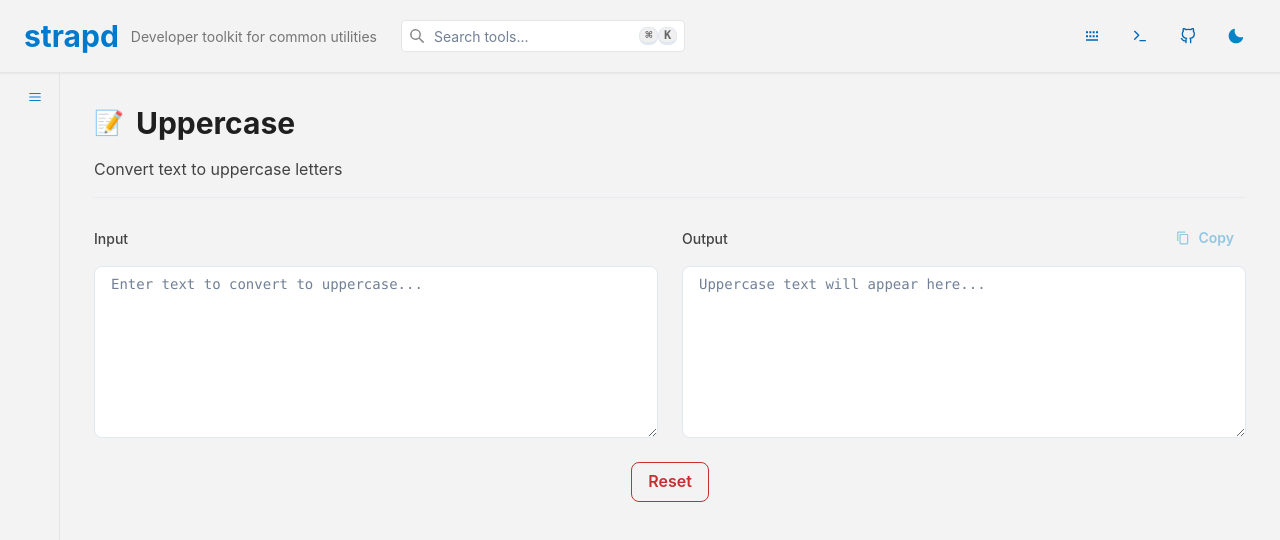
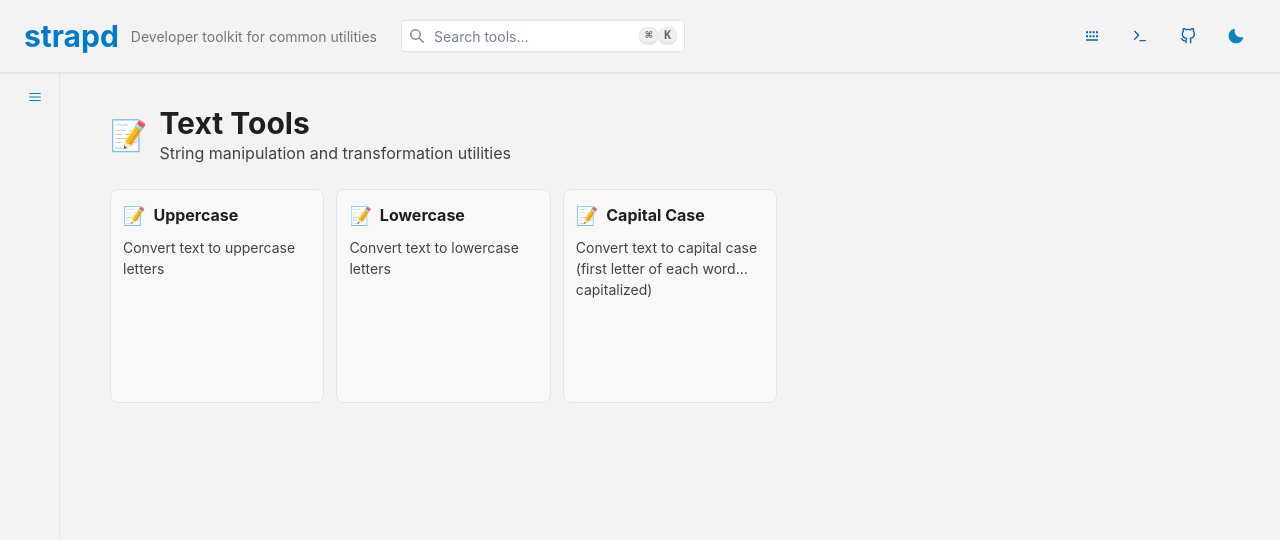
Before and after one commit to dhwaneetbhatt/strapd, a React (Vite) app in the folder webapp/: page / in a window 1280 px wide. Before the commit this address led to /#/tool/string-uppercase. Shown: the top 540 px of the page. Built offline with nearby package versions, Linux system fonts and the light colour scheme.

Commit message:
Add home page to webapp

```diff
--- a/webapp/src/app.tsx
+++ b/webapp/src/app.tsx
@@ -1,13 +1,13 @@
 import { Route, HashRouter as Router, Routes } from "react-router-dom";
 import { KeyboardProvider } from "./contexts/keyboard-context";
-import { CLI, Tools } from "./pages";
+import { CLI, Home, Tools } from "./pages";
 
 function App() {
   return (
     <KeyboardProvider>
       <Router>
         <Routes>
-          <Route path="/" element={<Tools />} />
+          <Route path="/" element={<Home />} />
           <Route path="/tool/:toolId" element={<Tools />} />
           <Route path="/cli" element={<CLI />} />
         </Routes>
--- a/webapp/src/components/layout/layout.tsx
+++ b/webapp/src/components/layout/layout.tsx
@@ -1,18 +1,25 @@
 import { Box, Flex } from "@chakra-ui/react";
 import type React from "react";
+import { useCommandH, useCommandK, useHelpKey } from "../../hooks/use-keyboard";
 import { Header } from "./header";
 
 interface LayoutProps {
   children: React.ReactNode;
   onSearchOpen?: () => void;
   onHelpOpen?: () => void;
+  onSidebarToggle?: () => void;
 }
 
 export const Layout: React.FC<LayoutProps> = ({
   children,
   onSearchOpen,
   onHelpOpen,
+  onSidebarToggle,
 }) => {
+  // Set up global keyboard shortcuts
+  useCommandK(() => onSearchOpen?.());
+  useHelpKey(() => onHelpOpen?.());
+  useCommandH(() => onSidebarToggle?.());
   return (
     <Flex direction="column" minH="100vh">
       <Header onSearchOpen={onSearchOpen} onHelpOpen={onHelpOpen} />
--- a/webapp/src/pages/cli.tsx
+++ b/webapp/src/pages/cli.tsx
@@ -71,7 +71,7 @@ export const CLI: React.FC = () => {
                 bgClip="text"
                 mb={4}
               >
-                strapd CLI 🛠️
+                strapd cli 🛠️
               </Heading>
               <Text
                 fontSize="xl"
@@ -226,7 +226,7 @@ echo "hello world" | strapd str upper`}
             {/* Features List */}
             <Box>
               <Heading size="lg" mb={6} color="text.primary">
-                Features (more coming soon) ✨
+                Features ✨
               </Heading>
 
               <SimpleGrid columns={{ base: 1, lg: 2 }} spacing={4}>
--- /dev/null
+++ b/webapp/src/pages/home.tsx
@@ -0,0 +1,187 @@
+import { HamburgerIcon } from "@chakra-ui/icons";
+import {
+  Box,
+  Container,
+  Flex,
+  Grid,
+  GridItem,
+  Heading,
+  HStack,
+  IconButton,
+  Text,
+  useDisclosure,
+  VStack,
+} from "@chakra-ui/react";
+import type React from "react";
+import { useState } from "react";
+import { useNavigate } from "react-router-dom";
+import { CommandPalette, HelpModal } from "../components/common";
+import { Layout, Sidebar } from "../components/layout";
+import { getCategoryIcon } from "../constants/category-icons";
+import { toolGroups } from "../tools";
+import { uppercaseTool } from "../tools/string-tools";
+import type { Tool } from "../types";
+
+export const Home: React.FC = () => {
+  const navigate = useNavigate();
+  const [selectedTool, setSelectedTool] = useState(uppercaseTool);
+
+  const { isOpen: isSidebarOpen, onToggle: onSidebarToggle } = useDisclosure({
+    defaultIsOpen: false,
+  });
+
+  const {
+    isOpen: isCommandPaletteOpen,
+    onOpen: onCommandPaletteOpen,
+    onClose: onCommandPaletteClose,
+  } = useDisclosure();
+
+  const {
+    isOpen: isHelpModalOpen,
+    onOpen: onHelpModalOpen,
+    onClose: onHelpModalClose,
+  } = useDisclosure();
+
+  const handleToolClick = (toolId: string) => {
+    navigate(`/tool/${toolId}`);
+  };
+
+  const handleToolSelect = (tool: Tool) => {
+    setSelectedTool(tool);
+    navigate(`/tool/${tool.id}`);
+    onCommandPaletteClose();
+    // Auto-close sidebar after selection (especially useful on mobile)
+    if (isSidebarOpen) {
+      onSidebarToggle();
+    }
+  };
+
+  return (
+    <Layout
+      onSearchOpen={onCommandPaletteOpen}
+      onHelpOpen={onHelpModalOpen}
+      onSidebarToggle={onSidebarToggle}
+    >
+      <Box position="relative">
+        {/* Mobile sidebar toggle button */}
+        <IconButton
+          aria-label="Toggle navigation"
+          icon={<HamburgerIcon />}
+          variant="ghost"
+          display={{ base: "flex", md: "none" }}
+          position="absolute"
+          top={4}
+          left={4}
+          zIndex={15}
+          onClick={onSidebarToggle}
+        />
+
+        <Flex>
+          {/* Sidebar */}
+          <Sidebar
+            selectedTool={selectedTool}
+            onToolSelect={handleToolSelect}
+            isOpen={isSidebarOpen}
+            onToggle={onSidebarToggle}
+          />
+
+          {/* Main Home Content */}
+          <Flex flex={1} p={8}>
+            <Container maxW="6xl">
+              <VStack spacing={8} align="stretch">
+                {/* Tool Categories */}
+                {toolGroups.map((group) => (
+                  <Box key={group.category}>
+                    {/* Category Header */}
+                    <HStack spacing={3} mb={6}>
+                      <Text fontSize="3xl">
+                        {getCategoryIcon(group.category)}
+                      </Text>
+                      <VStack align="start" spacing={0}>
+                        <Heading size="lg" color="text.primary">
+                          {group.name}
+                        </Heading>
+                        <Text fontSize="md" color="text.secondary">
+                          {group.description}
+                        </Text>
+                      </VStack>
+                    </HStack>
+
+                    {/* Tool Cards Grid */}
+                    <Grid
+                      templateColumns={{
+                        base: "repeat(auto-fill, minmax(160px, 1fr))",
+                        md: "repeat(auto-fill, minmax(180px, 1fr))",
+                      }}
+                      gap={3}
+                      mb={6}
+                    >
+                      {group.tools.map((tool) => (
+                        <GridItem
+                          key={tool.id}
+                          as="button"
+                          onClick={() => handleToolClick(tool.id)}
+                          p={3}
+                          borderRadius="md"
+                          border="1px solid"
+                          borderColor="border.base"
+                          bg="surface.muted"
+                          _hover={{
+                            borderColor: "border.hover",
+                            bg: "bg.hover",
+                            transform: "translateY(-1px)",
+                            boxShadow: "0 2px 6px rgba(0, 0, 0, 0.1)",
+                          }}
+                          _active={{
+                            transform: "translateY(0)",
+                          }}
+                          transition="all 0.2s cubic-bezier(0.4, 0, 0.2, 1)"
+                          cursor="pointer"
+                          textAlign="left"
+                          aspectRatio="1"
+                          display="flex"
+                          flexDirection="column"
+                          justifyContent="space-between"
+                        >
+                          <VStack align="start" spacing={2} flex={1}>
+                            <HStack spacing={2}>
+                              <Text fontSize="lg">
+                                {getCategoryIcon(tool.category)}
+                              </Text>
+                              <Heading size="sm" color="text.primary">
+                                {tool.name}
+                              </Heading>
+                            </HStack>
+                            <Text
+                              fontSize="sm"
+                              color="text.secondary"
+                              textAlign="left"
+                              flex={1}
+                              noOfLines={2}
+                            >
+                              {tool.description}
+                            </Text>
+                          </VStack>
+                        </GridItem>
+                      ))}
+                    </Grid>
+                  </Box>
+                ))}
+              </VStack>
+            </Container>
+          </Flex>
+        </Flex>
+      </Box>
+
+      {/* Command Palette */}
+      <CommandPalette
+        isOpen={isCommandPaletteOpen}
+        onClose={onCommandPaletteClose}
+        onToolSelect={handleToolSelect}
+      />
+
+      {/* Help Modal */}
+      <HelpModal isOpen={isHelpModalOpen} onClose={onHelpModalClose} />
+    </Layout>
+  );
+};
--- a/webapp/src/pages/index.ts
+++ b/webapp/src/pages/index.ts
@@ -1,2 +1,3 @@
 export { CLI } from "./cli";
+export { Home } from "./home";
 export { Tools } from "./tools";
--- a/webapp/src/pages/tools.tsx
+++ b/webapp/src/pages/tools.tsx
@@ -5,14 +5,7 @@ import { useEffect, useState } from "react";
 import { useNavigate, useParams, useSearchParams } from "react-router-dom";
 import { CommandPalette, HelpModal, ToolInterface } from "../components/common";
 import { Layout, Sidebar } from "../components/layout";
-import {
-  useCommandH,
-  useCommandI,
-  useCommandK,
-  useCommandR,
-  useEscapeBlur,
-  useHelpKey,
-} from "../hooks/use-keyboard";
+import { useCommandI, useCommandR, useEscapeBlur } from "../hooks/use-keyboard";
 import { getToolById } from "../tools";
 import { uppercaseTool } from "../tools/string-tools";
 import type { Tool } from "../types";
@@ -23,19 +16,19 @@ export const Tools: React.FC = () => {
   const [searchParams, setSearchParams] = useSearchParams();
   const [selectedTool, setSelectedTool] = useState(uppercaseTool);
 
-  // Handle URL-based tool selection and default tool redirect
+  // Handle URL-based tool selection and redirect logic
   useEffect(() => {
     if (toolId) {
       const tool = getToolById(toolId);
       if (tool) {
         setSelectedTool(tool);
       } else {
-        // Tool not found, redirect to default tool
-        navigate(`/tool/${uppercaseTool.id}`, { replace: true });
+        // Tool not found, redirect to home page
+        navigate("/", { replace: true });
       }
     } else {
-      // No tool in URL, redirect to default tool
-      navigate(`/tool/${uppercaseTool.id}`, { replace: true });
+      // No tool in URL, redirect to home page
+      navigate("/", { replace: true });
     }
   }, [toolId, navigate]);
 
@@ -55,19 +48,10 @@ export const Tools: React.FC = () => {
     onClose: onHelpModalClose,
   } = useDisclosure();
 
-  // Set up CMD+K shortcut for search
-  useCommandK(onCommandPaletteOpen);
-
-  // Set up CMD+H shortcut for sidebar toggle
-  useCommandH(onSidebarToggle);
-
-  // Set up "." key shortcut for help modal
-  useHelpKey(onHelpModalOpen);
-
-  // Set up Esc key to remove focus from inputs
+  // Set up Esc key to remove focus from inputs (tool-specific)
   useEscapeBlur();
 
-  // Set up CMD+I to focus input
+  // Set up CMD+I to focus input (tool-specific)
   useCommandI(() => {
     const input = document.querySelector(
       '[data-testid="tool-default-input"]',
@@ -75,7 +59,7 @@ export const Tools: React.FC = () => {
     input?.focus();
   });
 
-  // Set up CMD+R to reset/clear
+  // Set up CMD+R to reset/clear (tool-specific)
   useCommandR(() => {
     const clearButton = document.querySelector(
       '[data-testid="tool-clear-button"]',
@@ -95,7 +79,11 @@ export const Tools: React.FC = () => {
   };
 
   return (
-    <Layout onSearchOpen={onCommandPaletteOpen} onHelpOpen={onHelpModalOpen}>
+    <Layout
+      onSearchOpen={onCommandPaletteOpen}
+      onHelpOpen={onHelpModalOpen}
+      onSidebarToggle={onSidebarToggle}
+    >
       <Box position="relative">
         {/* Mobile sidebar toggle button */}
         <IconButton
```
Also changed, not shown: 1 other file (tests, documents, lock files or other folders).
